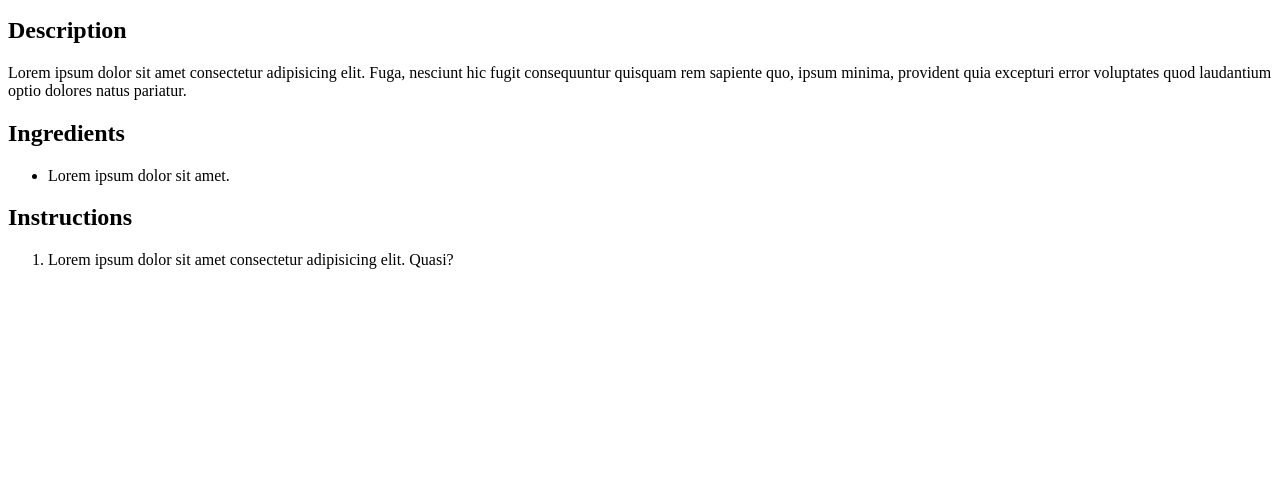
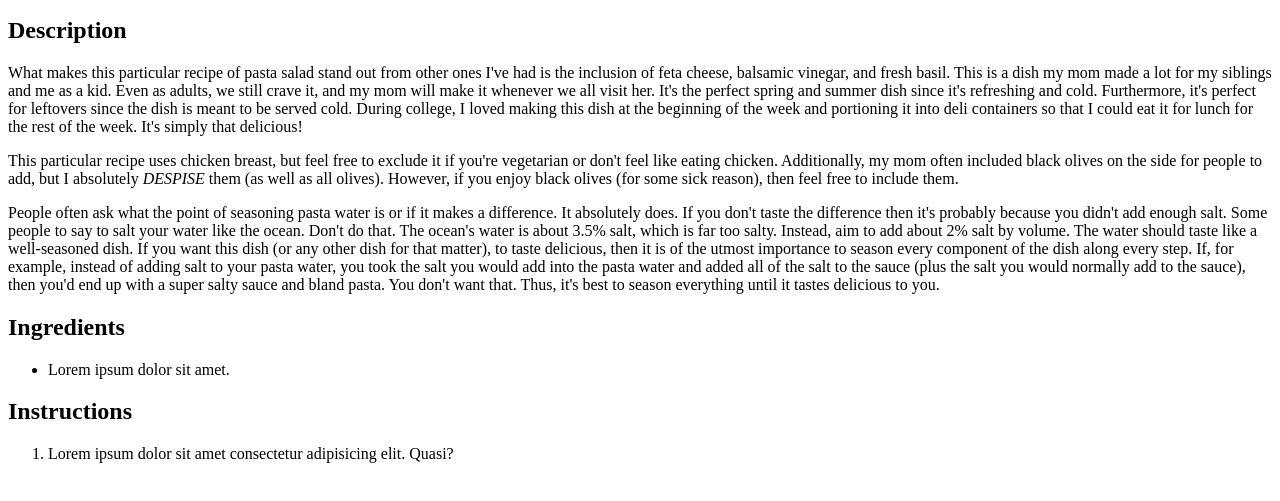
Before and after one commit to Ivan-Jensen/odin-recipes, a plain HTML site: page pasta-salad/pasta-salad.html in a window 1280 px wide. Shown: the part 101-602 px from the top of the page. Drawn offline with Linux system fonts and the light colour scheme.

Commit message:
Add recipe description to convince users it's good

```diff
--- a/pasta-salad/pasta-salad.html
+++ b/pasta-salad/pasta-salad.html
@@ -9,11 +9,15 @@
     <body>
         <h1>Pasta Salad Recipe</h1>
 
-        <img src="" alt="Image of pasta salad from recipe">
+        <img src="" alt="Image of pasta salad from recipe"> <!-- I will add the image source once I obtain a picture of the pasta salad -->
 
         <h2>Description</h2>
 
-        <p>Lorem ipsum dolor sit amet consectetur adipisicing elit. Fuga, nesciunt hic fugit consequuntur quisquam rem sapiente quo, ipsum minima, provident quia excepturi error voluptates quod laudantium optio dolores natus pariatur.</p>
+        <p>What makes this particular recipe of pasta salad stand out from other ones I've had is the inclusion of feta cheese, balsamic vinegar, and fresh basil. This is a dish my mom made a lot for my siblings and me as a kid. Even as adults, we still crave it, and my mom will make it whenever we all visit her. It's the perfect spring and summer dish since it's refreshing and cold. Furthermore, it's perfect for leftovers since the dish is meant to be served cold. During college, I loved making this dish at the beginning of the week and portioning it into deli containers so that I could eat it for lunch for the rest of the week. It's simply that delicious!</p>
+
+        <p>This particular recipe uses chicken breast, but feel free to exclude it if you're vegetarian or don't feel like eating chicken. Additionally, my mom often included black olives on the side for people to add, but I absolutely <em>DESPISE</em> them (as well as all olives). However, if you enjoy black olives (for some sick reason), then feel free to include them.</p>
+
+        <p>People often ask what the point of seasoning pasta water is or if it makes a difference. It absolutely does. If you don't taste the difference then it's probably because you didn't add enough salt. Some people to say to salt your water like the ocean. Don't do that. The ocean's water is about 3.5% salt, which is far too salty. Instead, aim to add about 2% salt by volume. The water should taste like a well-seasoned dish. If you want this dish (or any other dish for that matter), to taste delicious, then it is of the utmost importance to season every component of the dish along every step. If, for example, instead of adding salt to your pasta water, you took the salt you would add into the pasta water and added all of the salt to the sauce (plus the salt you would normally add to the sauce), then you'd end up with a super salty sauce and bland pasta. You don't want that. Thus, it's best to season everything until it tastes delicious to you.</p>
 
         <h2>Ingredients</h2>
         <ul>
```
